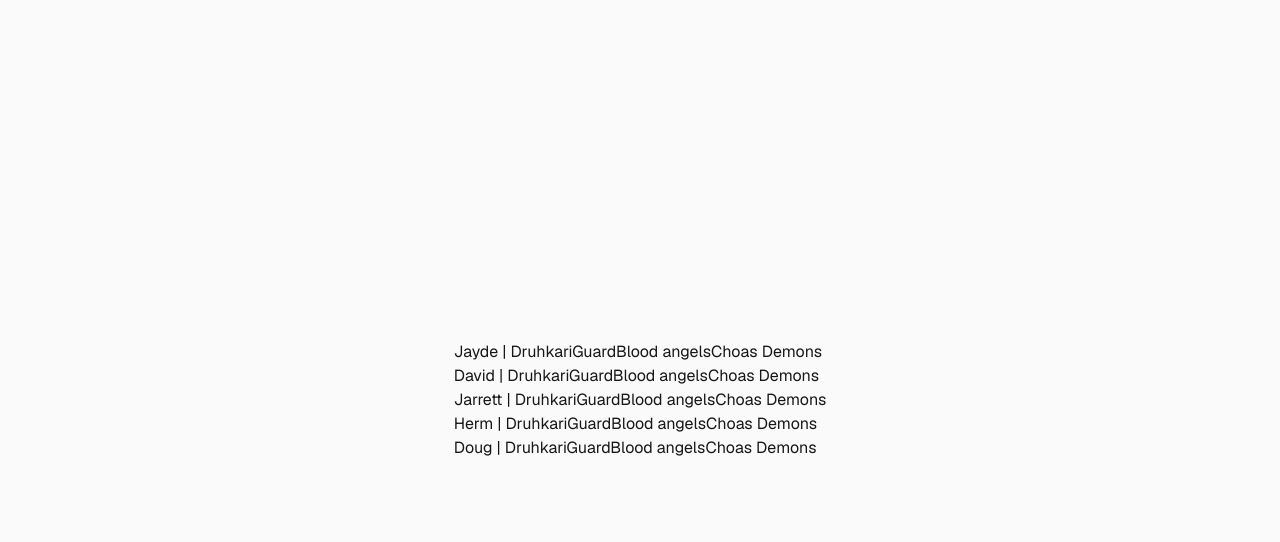
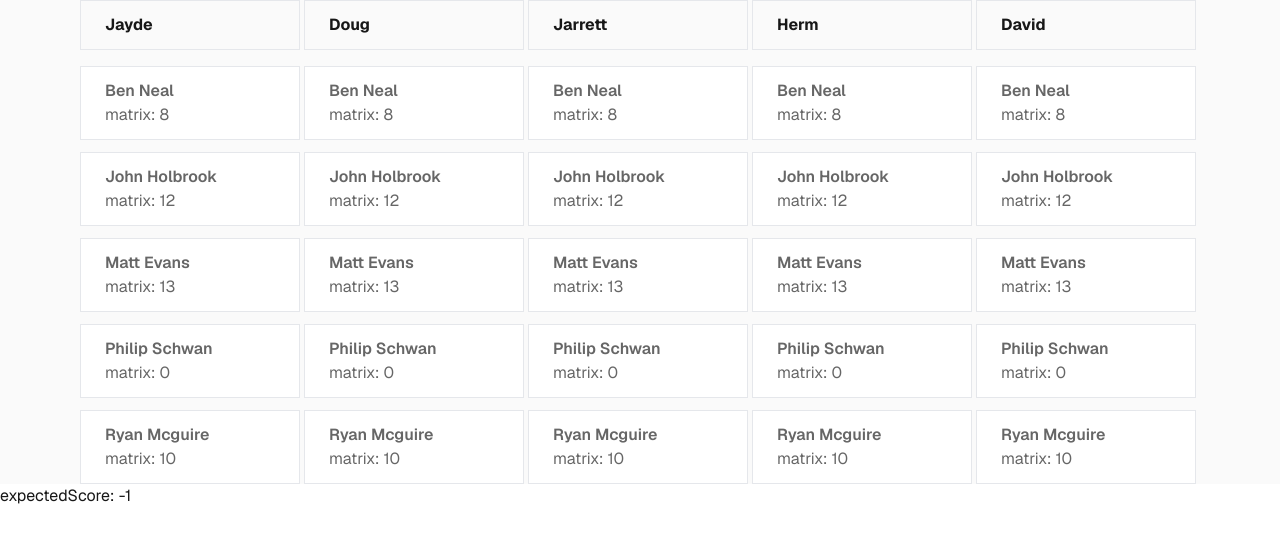
Before and after one commit to JaydeRussell/teams-match-making-fe, a Next.js app: page / in a window 1280 px wide. Shown: the top 542 px of the page. Built offline with nearby package versions, Linux system fonts and the light colour scheme.

Commit message:
display the match matrix

```diff
--- a/app/page.tsx
+++ b/app/page.tsx
@@ -1,23 +1,39 @@
+import Pairing from "./pages/pairing/pairing";
 
 export default function Home() {
 
-  const players = ["Jayde", "David", "Jarrett", "Herm", "Doug"]
-  const opponents = ["Druhkari", "Guard", "Blood angels", "Choas Demons"]
+  const players: Player[] = [
+    { name: "Jayde", faction: "world eaters", id: 0 },
+    { name: "Doug", faction: "black templars", id: 1 },
+    { name: "Jarrett", faction: "grey knights", id: 2 },
+    { name: "Herm", faction: "death guard", id: 3 },
+    { name: "David", faction: "imperial knights", id: 4 },
+  ];
+  const opponents: Player[] = [
+    { name: "Ben Neal", faction: "druhkari", matchup: 8, id: 0 },
+    { name: "John Holbrook", faction: "blood angels", matchup: 12, id: 1 },
+    { name: "Matt Evans", faction: "Imperial Guard", matchup: 13, id: 2 },
+    { name: "Philip Schwan", faction: "death guard", matchup: 0, id: 3 },
+    { name: "Ryan Mcguire", faction: "Chaos Knights", matchup: 10, id: 4 },
+  ];
+
+
+  const expectedScore: number = -1;
 
   return (
-    <div className="flex min-h-screen items-center justify-center bg-zinc-50 font-sans dark:bg-black">
-      <table>
+    <div >
+      <div className="flex items-center justify-center bg-zinc-50 font-sans dark:bg-black">
         {
           players.map(player => {
             return (
-              <tr key={player}>
-                <td>{player} | {opponents} </td>
-              </tr>
-            )
+              <Pairing key={player.id} player={player} opponents={opponents} className="bg-zinc-50 font-sans dark:bg-black" />
+            );
           })
         }
-      </table>
-
-    </div>
+      </div>
+      <div className="flex items-center font-sans dark:bg-black">
+        expectedScore: {expectedScore}
+      </div>
+    </div >
   );
 }
--- /dev/null
+++ b/app/pages/pairing/card.css
@@ -0,0 +1,8 @@
+.card {
+    padding: 1rem;
+    border: 1px solid #e5e7eb;
+    border-radius: 8;
+    display: flex;
+    align-items: center;
+    gap: 0.75rem;
+}
--- /dev/null
+++ b/app/pages/pairing/card.tsx
@@ -0,0 +1,26 @@
+
+import './pairing.css';
+import './card.css';
+
+
+
+export default function Card({ title, person, }: {
+    title: string;
+    person: Player | Opponent;
+}) {
+    return (
+        <div aria-label={title} className='card'>
+            {person.avatarUrl ? (
+                <img className='avatar' src={person.avatarUrl} alt={`${person.name} avatar`} />
+            ) : (
+                <div className='blank-avatar' aria-hidden />
+            )}
+            <div>
+                <div style={{ fontWeight: 700 }}>{person.name}</div>
+                {typeof person.matchup === "number" && (
+                    <div style={{ color: "#666" }}>matchup: {person.matchup}</div>
+                )}
+            </div>
+        </div>
+    );
+}
--- /dev/null
+++ b/app/pages/pairing/pairing.css
@@ -0,0 +1,66 @@
+.pairing {
+    display: "flex";
+    flex-direction: "column";
+    padding-right: .25rem;
+}
+
+.player {
+    display: flex;
+    align-items: center;
+    gap: 0.75rem;
+    padding: 0.75rem;
+    border: 1px solid #e5e7eb;
+    border-radius: 8;
+    margin-bottom: 1rem;
+}
+
+.avatar {
+    width: 48;
+    height: 48;
+    border-radius: 50%;
+    object-fit: cover;
+}
+
+.blank-avatar {
+    width: 48;
+    height: 48;
+    border-radius: 50%;
+    background: #37ff00ff;
+}
+
+.opponent-list {
+    list-style: none;
+    padding: 0;
+    margin: 0;
+    display: grid;
+    grid-template-columns: repeat(auto-fill, minmax(220px, 1fr));
+    gap: 0.75rem;
+}
+
+.opponent {
+    width: 100%;
+    text-align: left;
+    display: flex;
+    align-items: center;
+    gap: 0.75rem;
+    padding: 0.75rem;
+    border: 1px solid #e5e7eb;
+    border-radius: 8;
+    background: white;
+    cursor: pointer;
+}
+
+.selected-matchup {
+    display: grid;
+    gap: 1rem;
+}
+
+.undo-button {
+    display: grid;
+    padding: 0.5rem 0.75rem;
+    border-radius: 6;
+    border: 1px solid #e5e7eb;
+    background: white;
+    cursor: pointer;
+    color: #666;
+}
--- a/app/pages/pairing/pairing.tsx
+++ b/app/pages/pairing/pairing.tsx
@@ -1,15 +1,84 @@
+"use client";
 
-interface pairingProp {
-    players: string[]
-}
-
-function Pairing({ players }: pairingProp) {
-    return (
-        <>
-            Pairings: {players}
-        </>
-    )
-}
+import React from "react";
+import Card from "./card";
+import './pairing.css';
 
 
-export default Pairing;
+
+type PairingProps = {
+    player: Player;
+    opponents: Opponent[];
+    className?: string;
+};
+
+export default function Pairing({ player, opponents, className }: PairingProps) {
+    const [selectedOpponentId, setSelectedOpponentId] = React.useState<string | number | null>(null);
+    const selectedOpponent = React.useMemo(() => opponents.find((o) => o.id === selectedOpponentId) ?? null, [selectedOpponentId, opponents]);
+
+    const showList = selectedOpponent === null;
+
+    return (
+        <div key={player.id} className={"pairing " + className}>
+            {/* Player card */}
+            <section aria-label="Player" className="player">
+                {player.avatarUrl ? (
+                    <img src={player.avatarUrl} alt={`${player.name} avatar`} className="avatar" />
+                ) : (
+                    <div aria-hidden className="blank-avatar" />
+                )}
+                <div>
+                    <strong>{player.name}</strong>
+                    {typeof player.matchup === "number" && (
+                        <div style={{ color: "#666" }}>matchup: {player.matchup}</div>
+                    )}
+                </div>
+            </section>
+
+            {/* Opponent list OR selected matchup */}
+            {showList ? (
+                <section aria-label="Opponents">
+                    {opponents.length === 0 ? (
+                        <p style={{ color: "#666" }}>No opponents available.</p>
+                    ) : (
+                        <ul role="list" className="opponent-list ">
+                            {opponents.map((opponent) => (
+                                <li key={opponent.id}>
+                                    <button
+                                        type="button"
+                                        className="opponent"
+                                        onClick={() => setSelectedOpponentId(opponent.id)}
+                                        aria-label={`Select opponent ${opponent.name}`}
+                                    >
+                                        {opponent.avatarUrl ? (
+                                            <img src={opponent.avatarUrl} alt={`${opponent.name} avatar`} className="avatar" />
+                                        ) : (
+                                            <div aria-hidden className="blank-avatar" />
+                                        )}
+                                        <div>
+                                            <div style={{ fontWeight: 600, color: "#666" }}>{opponent.name}</div>
+                                            {typeof opponent.matchup === "number" && (
+                                                <div style={{ color: "#666" }}>
+                                                    matrix: {opponent.matchup}
+                                                </div>
+                                            )}
+                                        </div>
+                                    </button>
+                                </li>
+                            ))}
+                        </ul>
+                    )}
+                </section>
+            ) : (
+                <section aria-label="Selected Matchup" >
+                    <div className="selected-matchup" >
+                        <Card title="Opponent" person={selectedOpponent!} />
+                        <button type="button" className="undo-button" onClick={() => setSelectedOpponentId(null)} >
+                            undo pairing
+                        </button>
+                    </div>
+                </section>
+            )}
+        </div>
+    );
+}
```
Also changed, not shown: types/player.d.ts (added, +9 -0 lines).
